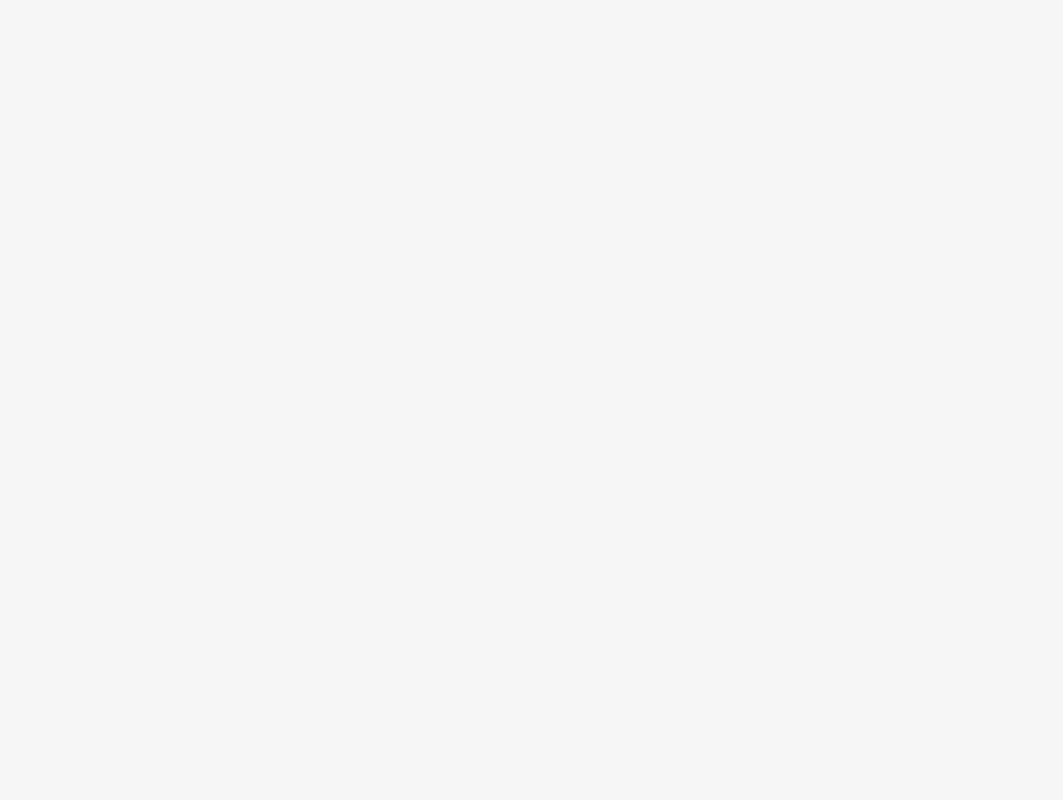
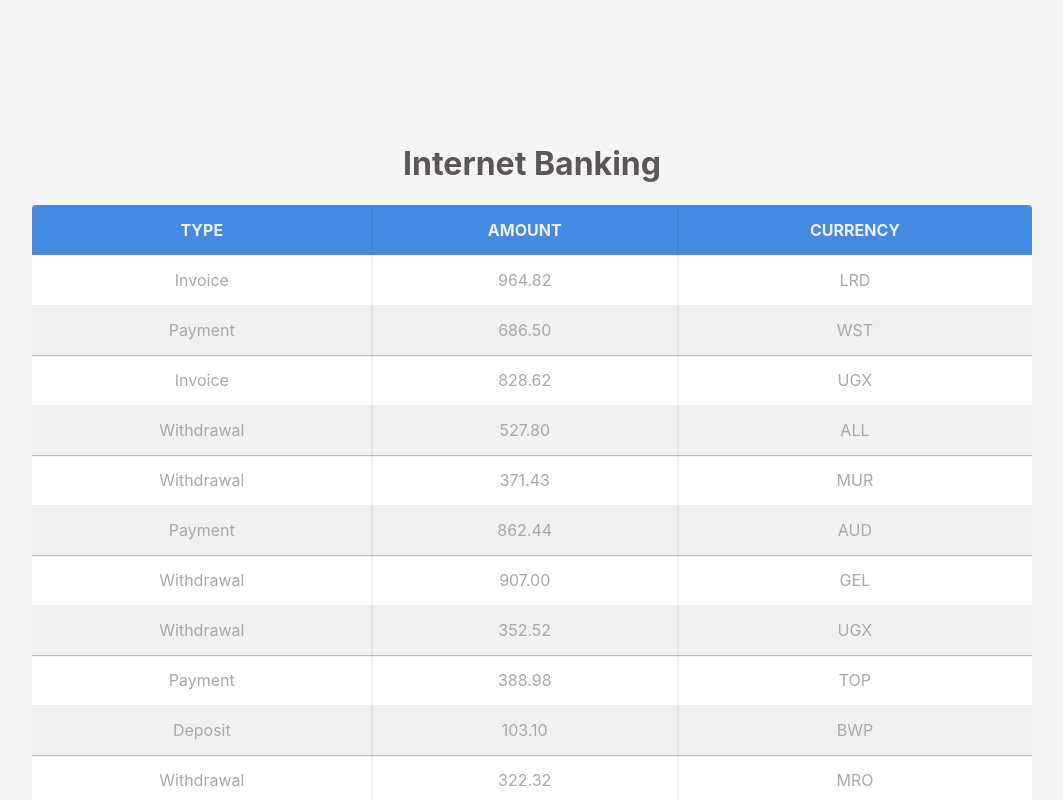
Before and after one commit to iullian1919/goit-react-hw-01-components, a React (Create React App) app: page / in a window 1280 px wide. Shown: the part 1700-2500 px from the top of the page, without its empty margins (108-1171 px from the left). Before the commit the page ends 1623 px from the top, so only its background shows below. Built offline with nearby package versions, Linux system fonts and the light colour scheme.

Commit message:
Final_Project_commit

```diff
--- a/src/components/App.jsx
+++ b/src/components/App.jsx
@@ -5,6 +5,8 @@
 import data from './Statistics/data.json';
 import FriendList from './FriendList';
 import friends from './FriendList/friends.json';
+import transactions from './TransactionHistory/transactions.json';
+import TransactionHistory from './TransactionHistory';
 
 const App = () => {
   return (
@@ -16,8 +18,9 @@
         avatar={user.avatar}
         stats={user.stats}
       />
-      <Statistics title="Upload stats" stats={data} />
+      <Statistics stats={data} />
       <FriendList friends={friends} />
+      <TransactionHistory items={transactions} />
     </main>
   );
 };
--- a/src/components/FriendList/FriendList.module.css
+++ b/src/components/FriendList/FriendList.module.css
@@ -8,4 +8,5 @@
   width: 350px;
   height: 600px;
   background-color: #ffffff;
+  box-shadow: 0px 0px 1px 0px #00000040;
 }
--- a/src/components/FriendList/FriendListItem.module.css
+++ b/src/components/FriendList/FriendListItem.module.css
@@ -3,7 +3,7 @@
   align-items: center;
   padding: 8px 5px;
   border-radius: 1px;
-  box-shadow: 1px 2px 1px 2px #00000040;
+  box-shadow: 1px 1px 1px 2px #00000040;
 }
 
 .online {
--- a/src/components/Profile/Profile.module.css
+++ b/src/components/Profile/Profile.module.css
@@ -17,6 +17,7 @@
   width: 390px;
   height: 480px;
   border-radius: 5px;
+  overflow: hidden;
   box-shadow: 0px 4px 4px 0px #00000040;
 }
 
@@ -60,8 +61,6 @@
   padding-inline: unset;
   margin-block-start: unset;
   margin-block-end: unset;
-  border-bottom-left-radius: 5px;
-  border-bottom-right-radius: 5px;
 }
 
 .label {
--- a/src/components/Statistics/Statistics.jsx
+++ b/src/components/Statistics/Statistics.jsx
@@ -3,6 +3,7 @@
 import styles from './Statistics.module.css';
 
 const Statistics = ({ title, stats }) => {
+  title = 'Upload stats';
   return (
     <section className={styles.statistics}>
       {title && <h2 className={styles.title}>{title}</h2>}
--- a/src/components/Statistics/Statistics.module.css
+++ b/src/components/Statistics/Statistics.module.css
@@ -1,12 +1,12 @@
 .statistics {
-  margin-top: 100px;
+  margin-top: 150px;
   box-shadow: 0px 4px 10px 0px #00000040;
   width: 612px;
+  border-radius: 5px;
+  overflow: hidden;
 }
 
 .title {
-  border-top-right-radius: 5px;
-  border-top-left-radius: 5px;
   font-family: Arial;
   font-size: 28px;
   font-weight: 500;
--- /dev/null
+++ b/src/components/TransactionHistory/TransactionHistory.jsx
@@ -0,0 +1,39 @@
+import React from 'react';
+import PropTypes from 'prop-types';
+import TransactionItem from './TransactionItem';
+import styles from './TransactionHistory.module.css';
+
+const TransactionHistory = ({ items }) => {
+  return (
+    <div className={styles.containerTransaction}>
+      <h1 className={styles.transactionTitle}>Internet Banking</h1>
+      <table className={styles.transactionHistory}>
+        <thead>
+          <tr>
+            <th>Type</th>
+            <th>Amount</th>
+            <th>Currency</th>
+          </tr>
+        </thead>
+        <tbody>
+          {items.map(item => (
+            <TransactionItem key={item.id} {...item} />
+          ))}
+        </tbody>
+      </table>
+    </div>
+  );
+};
+
+TransactionHistory.propTypes = {
+  items: PropTypes.arrayOf(
+    PropTypes.shape({
+      id: PropTypes.string.isRequired,
+      type: PropTypes.string.isRequired,
+      amount: PropTypes.string.isRequired,
+      currency: PropTypes.string.isRequired,
+    })
+  ).isRequired,
+};
+
+export default TransactionHistory;
--- /dev/null
+++ b/src/components/TransactionHistory/TransactionHistory.module.css
@@ -0,0 +1,42 @@
+.containerTransaction {
+  margin-top: 150px;
+  margin-bottom: 50px;
+  width: 1000px;
+}
+
+.transactionHistory {
+  width: 100%;
+  border-collapse: collapse;
+  margin-top: 20px;
+  border-radius: 4px;
+  overflow: hidden;
+}
+
+.transactionTitle {
+  text-align: center;
+  color: rgb(92, 86, 86);
+}
+
+thead {
+  background-color: #448be1;
+  text-transform: uppercase;
+  color: #f0f0f0;
+}
+
+tbody {
+  background-color: #fff;
+  color: darkgray;
+  text-transform: capitalize;
+}
+
+tbody tr:nth-child(even) {
+  background-color: #f0f0f0;
+  color: darkgrey;
+}
+
+td,
+th {
+  padding: 15px;
+  text-align: center;
+  box-shadow: 0px 1px 1px 0px #00000040;
+}
--- /dev/null
+++ b/src/components/TransactionHistory/TransactionItem.jsx
@@ -0,0 +1,20 @@
+import React from 'react';
+import PropTypes from 'prop-types';
+
+const TransactionItem = ({ type, amount, currency }) => {
+  return (
+    <tr>
+      <td>{type}</td>
+      <td>{amount}</td>
+      <td>{currency}</td>
+    </tr>
+  );
+};
+
+TransactionItem.propTypes = {
+  type: PropTypes.string.isRequired,
+  amount: PropTypes.string.isRequired,
+  currency: PropTypes.string.isRequired,
+};
+
+export default TransactionItem;
--- /dev/null
+++ b/src/components/TransactionHistory/index.js
@@ -0,0 +1,3 @@
+import TransactionHistory from './TransactionHistory';
+
+export default TransactionHistory;
--- /dev/null
+++ b/src/components/TransactionHistory/transactions.json
@@ -0,0 +1,122 @@
+[
+  {
+    "id": "1e0700a2-5183-4291-85cc-2065a036a683",
+    "type": "invoice",
+    "amount": "964.82",
+    "currency": "LRD"
+  },
+  {
+    "id": "a30f821b-4d25-4ff0-abdd-e340b3f0dd2b",
+    "type": "payment",
+    "amount": "686.50",
+    "currency": "WST"
+  },
+  {
+    "id": "44dca67a-8e5a-4798-bf8e-b15efd4e1abd",
+    "type": "invoice",
+    "amount": "828.62",
+    "currency": "UGX"
+  },
+  {
+    "id": "ea8ed3dc-2b68-4a53-905a-53ecb0adef33",
+    "type": "withdrawal",
+    "amount": "527.80",
+    "currency": "ALL"
+  },
+  {
+    "id": "ea76146a-0b00-4b80-bc02-a8c822176712",
+    "type": "withdrawal",
+    "amount": "371.43",
+    "currency": "MUR"
+  },
+  {
+    "id": "63ca02f9-d637-46b5-9237-f3b24425e029",
+    "type": "payment",
+    "amount": "862.44",
+    "currency": "AUD"
+  },
+  {
+    "id": "ed0263e8-59a5-4bf1-87e0-2bb88e53dc34",
+    "type": "withdrawal",
+    "amount": "907.00",
+    "currency": "GEL"
+  },
+  {
+    "id": "6013bad0-750c-4691-8bc2-d8f2b43969c4",
+    "type": "withdrawal",
+    "amount": "352.52",
+    "currency": "UGX"
+  },
+  {
+    "id": "252c7be4-8b06-4fa7-8d42-61fb835b70d5",
+    "type": "payment",
+    "amount": "388.98",
+    "currency": "TOP"
+  },
+  {
+    "id": "4eaab41b-b967-40ac-82ed-85fc66f646f1",
+    "type": "deposit",
+    "amount": "103.10",
+    "currency": "BWP"
+  },
+  {
+    "id": "9648a350-8469-42d5-8bf3-18090de5fe67",
+    "type": "withdrawal",
+    "amount": "322.32",
+    "currency": "MRO"
+  },
+  {
+    "id": "9c5c25fb-1a95-4b2f-8d1f-4c4426d677cc",
+    "type": "invoice",
+    "amount": "14.79",
+    "currency": "PYG"
+  },
+  {
+    "id": "43ef232c-80e9-4d6f-b48a-b22405620de3",
+    "type": "payment",
+    "amount": "904.86",
+    "currency": "CHF"
+  },
+  {
+    "id": "5161682e-e620-4019-ab0a-24ceb10fbd20",
+    "type": "withdrawal",
+    "amount": "307.08",
+    "currency": "NOK"
+  },
+  {
+    "id": "7b119d71-42e6-4c42-a141-6818b07bb9ff",
+    "type": "invoice",
+    "amount": "275.07",
+    "currency": "AWG"
+  },
+  {
+    "id": "a4f65722-65c4-4c28-b1f4-b8ed988bb205",
+    "type": "deposit",
+    "amount": "213.10",
+    "currency": "STD"
+  },
+  {
+    "id": "c6e5784b-0ca3-48d6-86e5-b5128af5a523",
+    "type": "invoice",
+    "amount": "116.11",
+    "currency": "CUP CUC"
+  },
+  {
+    "id": "c9ebed6a-3a02-4b49-ac0d-0534b51f2bfd",
+    "type": "invoice",
+    "amount": "878.67",
+    "currency": "HKD"
+  },
+  {
+    "id": "a4a98b0e-b22c-438b-9f83-de2df52110c8",
+    "type": "invoice",
+    "amount": "725.03",
+    "currency": "UYU UYI"
+  },
+  {
+    "id": "b39bfa7a-0166-4c47-94d6-87d20590f746",
+    "type": "payment",
+    "amount": "405.45",
+    "currency": "MDL"
+  }
+]
```
